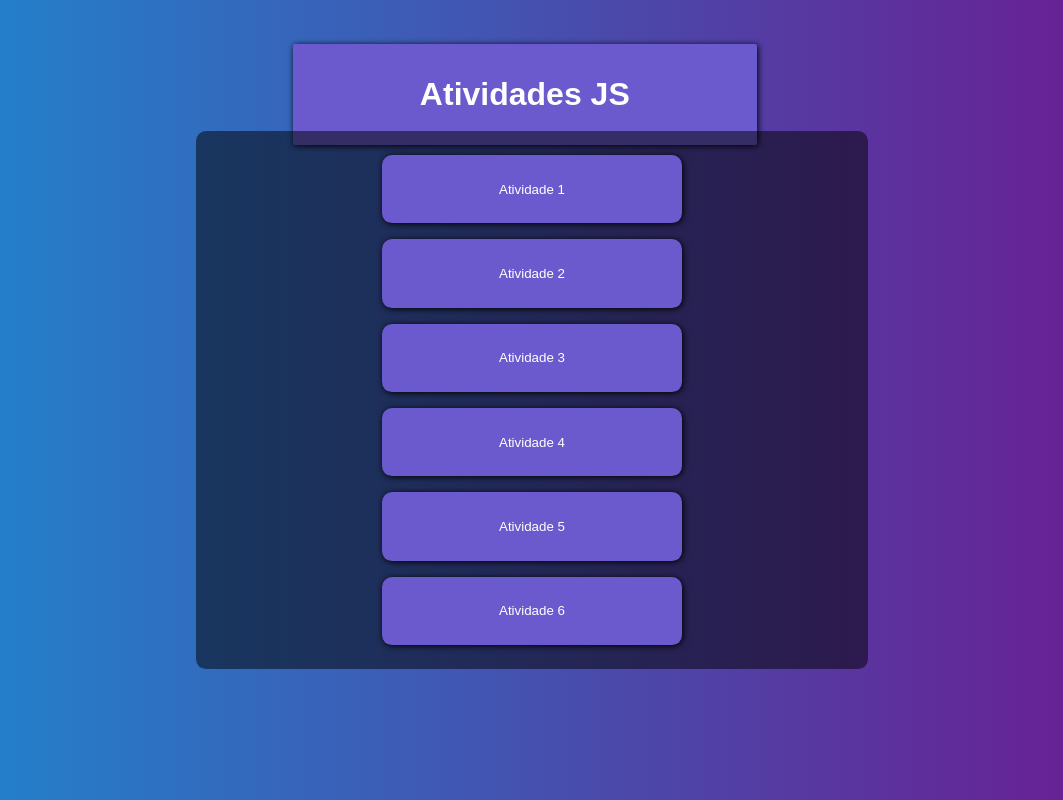
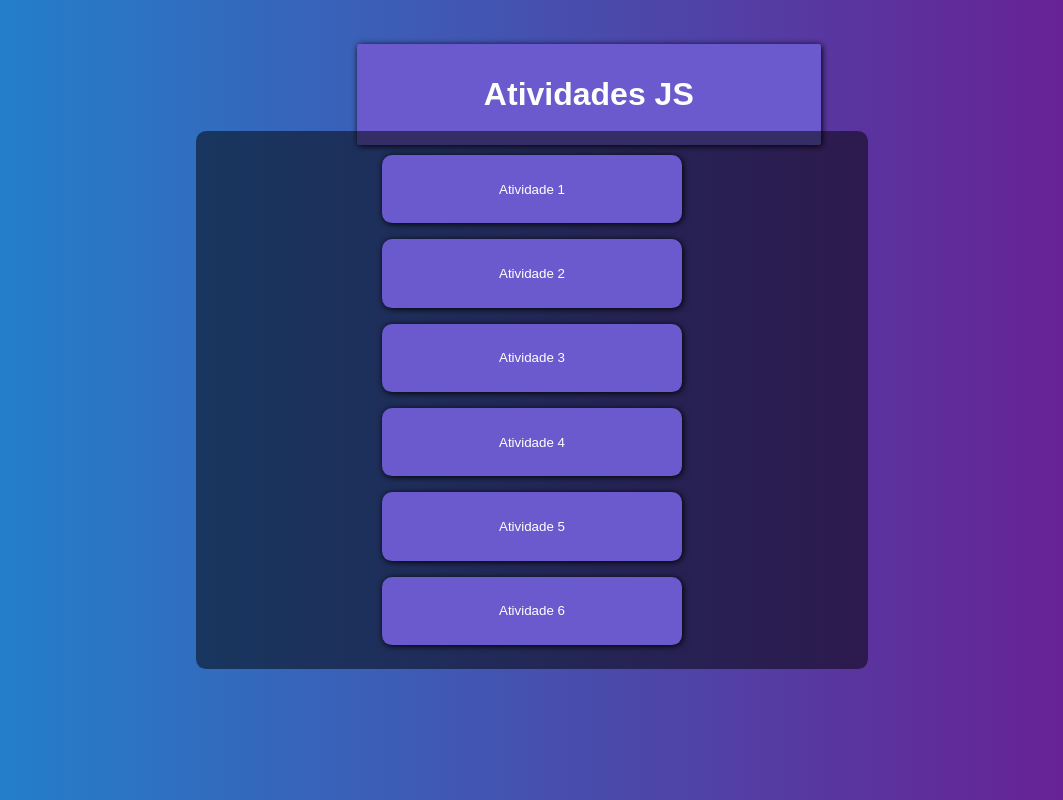
Before and after one commit to DaviFerreiraLima/atividadeDeArquitetura.gitbuh.io, a plain HTML site: page index.html in a window 1280 px wide. Shown: the whole page, without its empty margins (108-1171 px from the left). Drawn offline with Linux system fonts and the light colour scheme.

Commit message:
alteração de posição do topico "atividades JS"

```diff
--- a/style.css
+++ b/style.css
@@ -2,7 +2,7 @@
 body>header>h1{
     position: absolute;
     top: 5%;
-    left: 31%;
+    left: 36%;
     background-color: slateblue;
     color: #fdfdfd;
     border: none;
```
